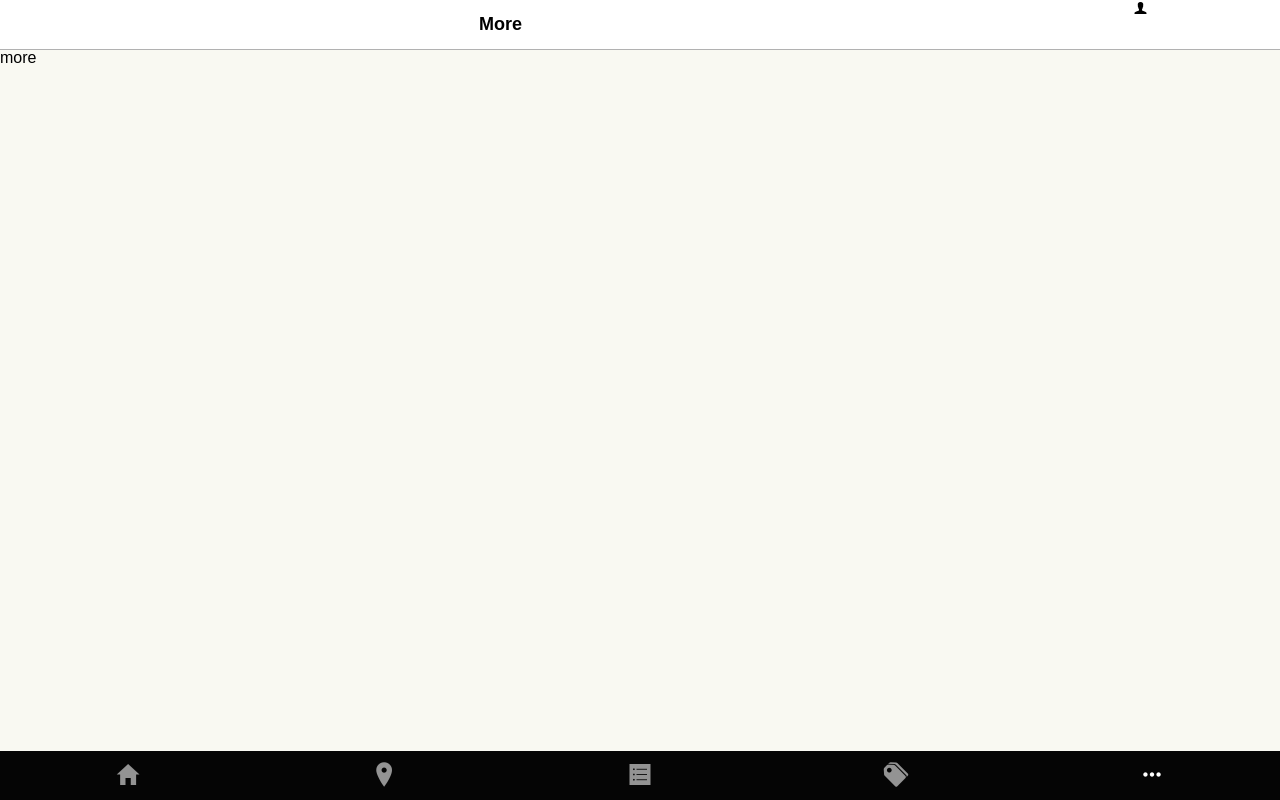
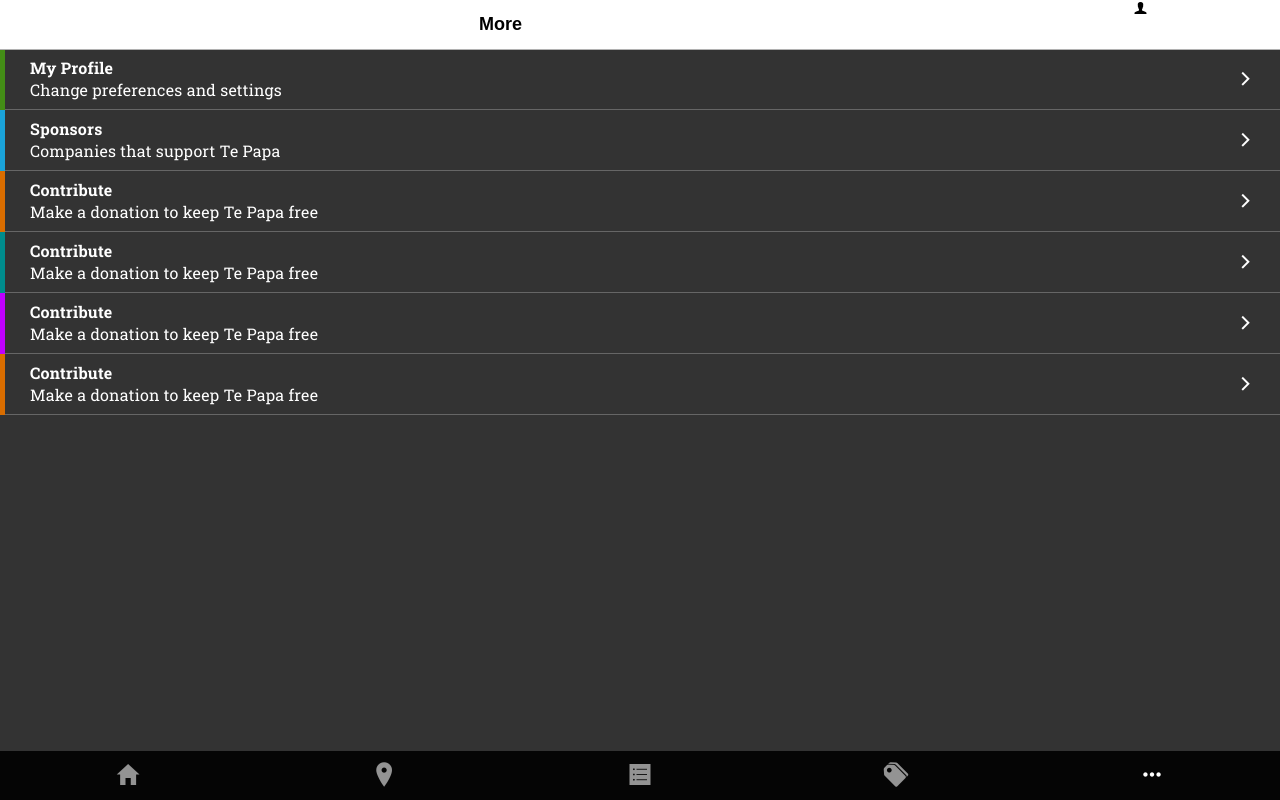
Before and after one commit to joshuaryaan/Te-Papa, a plain HTML site: page more.html in a window 1280 px wide. Drawn offline with Linux system fonts and the light colour scheme; files whose address does not match are found by name.

Commit message:
Built menu for more.html

```diff
--- a/more.html
+++ b/more.html
@@ -21,7 +21,54 @@
     </div>
 
     <div class="content">
-        more
+
+        <div class="moreList">
+        <ul>
+            <li>
+                <div class="tab green"></div>
+                <span class="text">
+                My Profile<br><span class="sub">Change preferences and settings</span>
+                </span>
+                <div class="ion-ios-arrow-forward arrow"></div>
+            </li>
+            <li>
+                <div class="tab blue"></div>
+                <span class="text">
+                Sponsors<br><span class="sub">Companies that support Te Papa</span>
+                </span>
+                <div class="ion-ios-arrow-forward arrow"></div>
+            </li>
+            <li>
+                <div class="tab orange"></div>
+                <span class="text">
+                Contribute<br><span class="sub">Make a donation to keep Te Papa free</span>
+                </span>
+                <div class="ion-ios-arrow-forward arrow"></div>
+            </li>
+            <li>
+                <div class="tab turq"></div>
+                <span class="text">
+                Contribute<br><span class="sub">Make a donation to keep Te Papa free</span>
+                </span>
+                <div class="ion-ios-arrow-forward arrow"></div>
+            </li>
+            <li>
+                <div class="tab purple"></div>
+                <span class="text">
+                Contribute<br><span class="sub">Make a donation to keep Te Papa free</span>
+                </span>
+                <div class="ion-ios-arrow-forward arrow"></div>
+            </li>
+            <li>
+                <div class="tab orange"></div>
+                <span class="text">
+                Contribute<br><span class="sub">Make a donation to keep Te Papa free</span>
+                </span>
+                <div class="ion-ios-arrow-forward arrow"></div>
+            </li>
+        </ul>
+        </div>
+
     </div>
 
     <div class="nav">
--- a/style/style.css
+++ b/style/style.css
@@ -316,3 +316,69 @@
 /*POP UP CONTENT ENDS*/
 
 /*HOME ENDS*/
+
+/*MORE*/
+
+.moreList ul {
+    list-style: none;
+    margin: 0;
+    padding: 0;
+    min-height: calc(100vh - 98px);
+    background-color: #333;
+}
+
+.moreList li {
+    height: 60px;
+    background-color: #333;
+    color: white;
+    border-bottom: solid 1px #666;
+    font-family: 'Roboto Slab', serif;
+    font-weight: 700;
+    letter-spacing: 0.2px;
+    display: block;
+    line-height: 22px;
+}
+
+.moreList li .text {
+    margin: 8px 0 8px 30px;
+    position: absolute;
+}
+
+.moreList li .sub {
+    font-weight: 400;
+}
+
+.moreList .tab{
+    height: 61px;
+    width: 5px;
+    float: left;
+    position: absolute;
+}
+
+.moreList .green {
+    background-color: rgba(67, 141, 22, 1);
+}
+
+.moreList .blue {
+    background-color: rgba(26, 163, 217, 1);
+}
+
+.moreList .orange {
+    background-color: rgba(217, 109, 0, 1);
+}
+
+.moreList .turq {
+    background-color: rgba(0, 140, 140, 1);
+}
+
+.moreList .purple {
+    background-color: rgba(191, 0, 255, 1);
+}
+
+.moreList .arrow {
+    float: right;
+    margin-right: 30px;
+    font-size: 22px;
+    line-height: 60px
+}
+/*MORE ENDS*/
```
